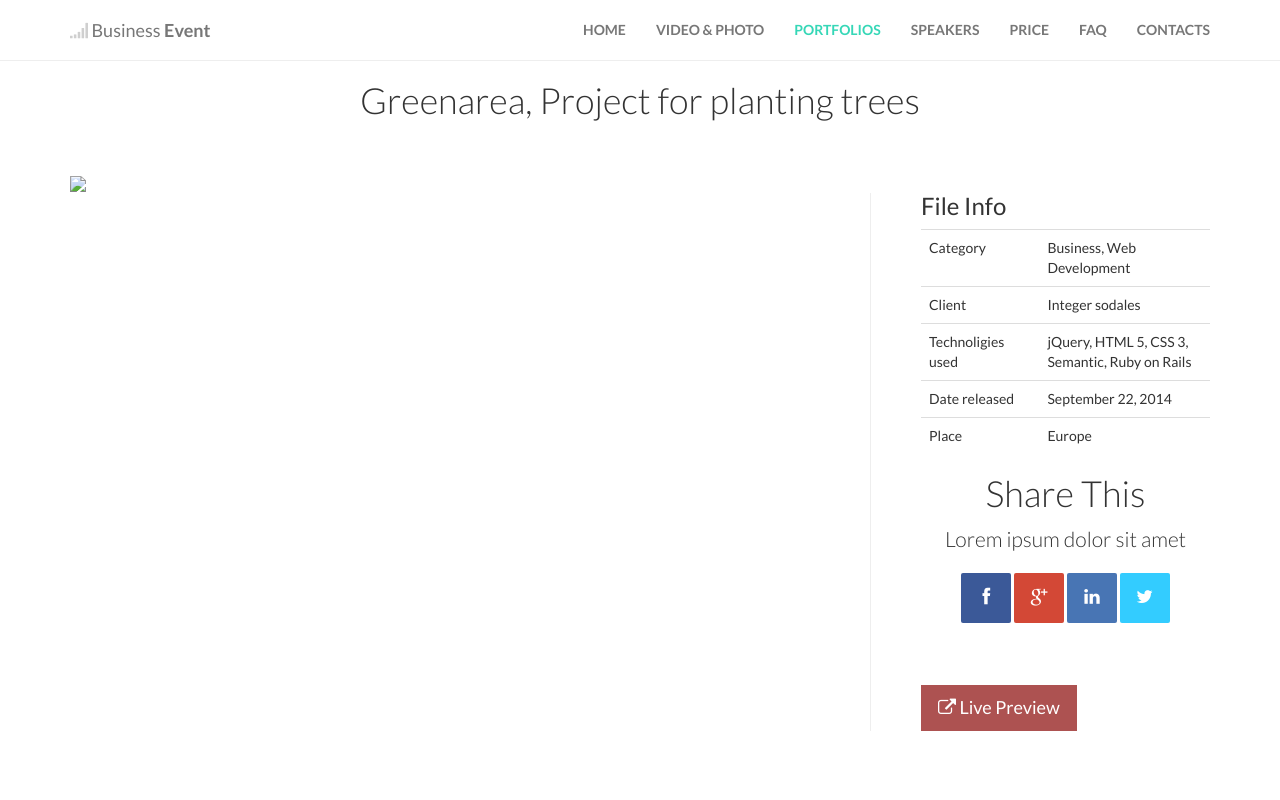
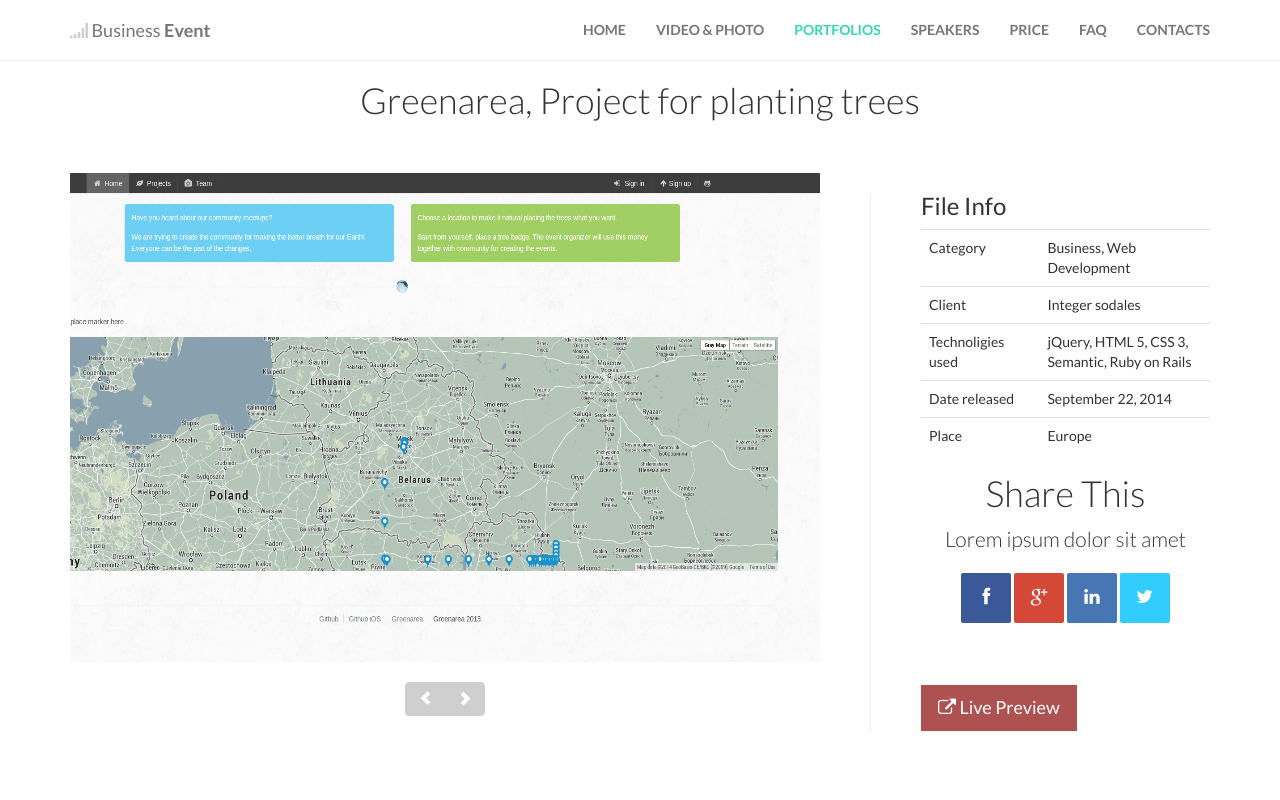
Before and after one commit to pipiy/business_event, a plain HTML site: page greenarea.html in a window 1280 px wide. Shown: the top 800 px of the page. Drawn offline with Linux system fonts and the light colour scheme; some packages are replaced by stand-ins of ours; a script that the page names is missing.

Commit message:
carousel on greenarea single page

```diff
--- a/greenarea.html
+++ b/greenarea.html
@@ -68,9 +68,28 @@
         </div>
         <div class="row">
           <div class="col-md-8">
-            <article class="project">
-              <a href="#" class="single-project-thumbnail"><img src="images/greenarea.png"></a>
-            </article>
+            <div class="photo-wrapper">
+              <div id="photoSlider" class="carousel slide" data-ride="carousel">
+                <div class="carousel-inner">
+                  <div class="item active">
+                    <img src="images/greenarea-1.png" alt="">
+                  </div>
+                  <div class="item">
+                    <img src="images/greenarea-2.png" alt="">
+                  </div>
+                </div>
+              </div>
+            </div>
+            <div class="text-center">
+              <div class="btn-group">
+                <a href="#photoSlider" data-slide="prev" class="btn btn-success">
+                  <span class="glyphicon glyphicon-chevron-left"></span>
+                </a>
+                <a href="#photoSlider" data-slide="next" class="btn btn-success">
+                  <span class="glyphicon glyphicon-chevron-right"></span>
+                </a>
+              </div>
+            </div>
           </div>
           <div class="col-md-4">
             <div class="portfolio-item vertical-divider-left">
```
